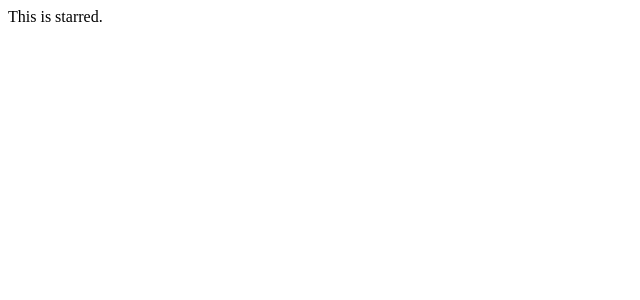
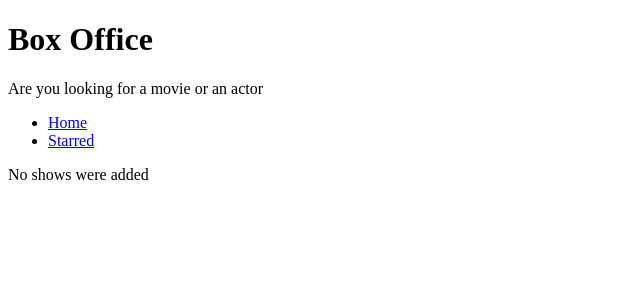
Before and after one commit to SanjeevLakhwani/box-office, a React (Create React App) app: page /starred in a window 1280 px wide. Shown: the top 300 px of the page, without its empty margins (0-640 px from the left). Built offline with nearby package versions, Linux system fonts and the light colour scheme.

Commit message:
finish starred page

```diff
--- a/src/pages/Starred.js
+++ b/src/pages/Starred.js
@@ -1,7 +1,43 @@
-import React from 'react';
+import React, { useState, useEffect } from 'react';
+import MainPageLayout from '../components/MainPageLayout';
+import ShowGrid from '../components/show/ShowGrid';
+import { apiGet } from '../misc/config';
+import { useShows } from '../misc/custom-hooks';
 
 const Starred = () => {
-  return <div>This is starred.</div>;
+  const [starred] = useShows();
+
+  const [shows, setShows] = useState(null);
+  const [isLoading, setIsLoading] = useState(true);
+  const [error, setError] = useState(null);
+
+  useEffect(() => {
+    if (starred && starred.length > 0) {
+      const promises = starred.map(showId => apiGet(`/shows/${showId}`));
+
+      Promise.all(promises)
+        .then(apiData => apiData.map(show => ({ show })))
+        .then(results => {
+          setShows(results);
+          setIsLoading(false);
+        })
+        .catch(err => {
+          setError(err.message);
+          setIsLoading(false);
+        });
+    } else {
+      setIsLoading(false);
+    }
+  }, [starred]);
+
+  return (
+    <MainPageLayout>
+      {isLoading && <div>shows are still loading</div>}
+      {error && <div>Error occued: {error} </div>}
+      {!isLoading && !shows && <div>No shows were added</div>}
+      {!isLoading && !error && shows && <ShowGrid data={shows} />}
+    </MainPageLayout>
+  );
 };
 
 export default Starred;
```
